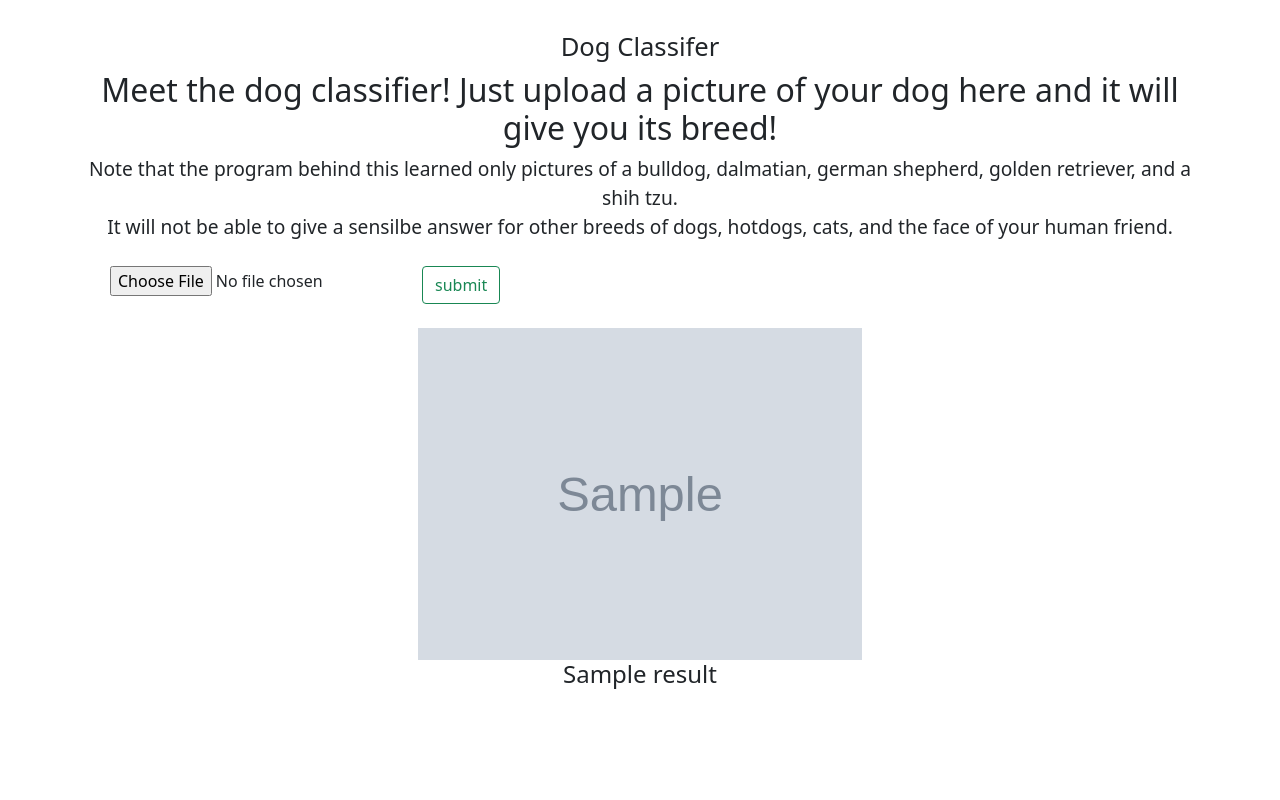
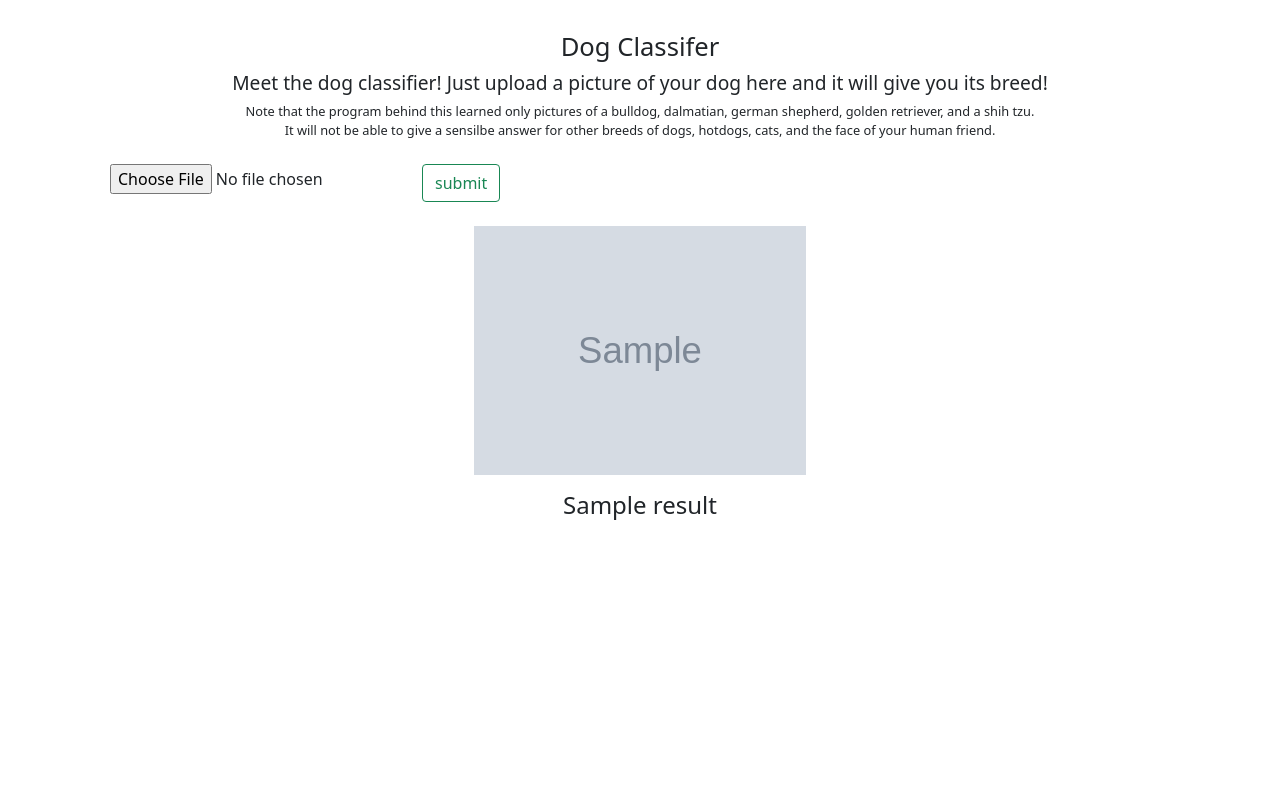
Before and after one commit to sinororo/Dog-Classifier, a Django app: template templates/index.html in a window 1280 px wide. Run offline with Django 4.2, Linux system fonts and the light colour scheme; the template is opened without the code that fills it: most values are stand-ins (such as "Sample title", 1, 10 or a date in 2020); grey boxes marked "Sample" are stand-in pictures; form fields are guessed from the names that the template uses.

Commit message:
Fix overflow

```diff
--- a/static/css/classify.css
+++ b/static/css/classify.css
@@ -1,5 +1,8 @@
 html, body{
     font-family: 'Noto Sans', sans-serif;
+    width: 100%;
+    height: 100vh;
+    overflow: hidden;
 }
 
 .container {
@@ -17,7 +20,7 @@ html, body{
     flex-direction: row;
 }
 
-.result h3, .result p{
+.result h4 {
     padding: 0.5rem;
     margin: 0.5rem;
 }
@@ -27,10 +30,15 @@ h3{
     font-weight: 500;
 }
 
-p {
+h2 {
     font-size: 1.2em;
 }
 
+p {
+    font-size: 0.8em;
+}
+
 img {
-    width: 40%;
+    width: 30%;
+    height: auto;
 }
```
